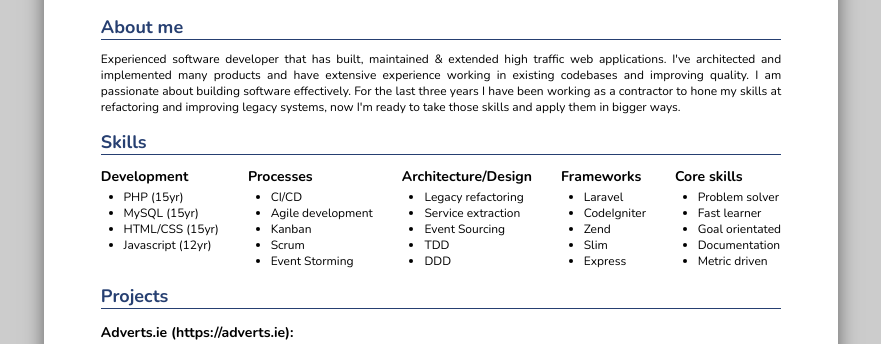
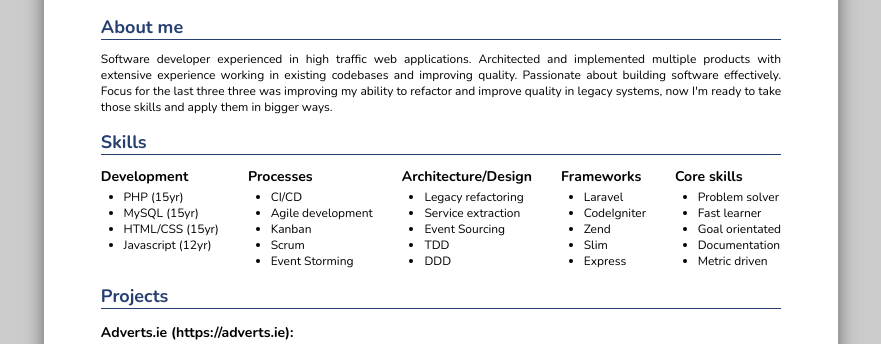
Before and after one commit to barryosull/barryosull.com-lfs, a PHP site: page /slim/views/cv.php in a window 1280 px wide. Shown: the part 218-562 px from the top of the page, without its empty margins (199-1080 px from the left). Run offline with PHP 8.4, Linux system fonts and the light colour scheme.

Commit message:
Tweak the about me paragraph

```diff
--- a/slim/views/cv.php
+++ b/slim/views/cv.php
@@ -179,7 +179,7 @@ p {
     <div class="body">
         <div class="section">
             <h2>About me</h2>
-            <p>Experienced software developer that has built, maintained & extended high traffic web applications. I've architected and implemented many products and have extensive experience working in existing codebases and improving quality. I am passionate about building software effectively. For the last three years I have been working as a contractor to hone my skills at refactoring and improving legacy systems, now I'm ready to take those skills and apply them in bigger ways.
+            <p>Software developer experienced in high traffic web applications. Architected and implemented multiple products with extensive experience working in existing codebases and improving quality. Passionate about building software effectively. Focus for the last three three was improving my ability to refactor and improve quality in legacy systems, now I'm ready to take those skills and apply them in bigger ways.
             </p>
         </div>
         <div class="section">
```
